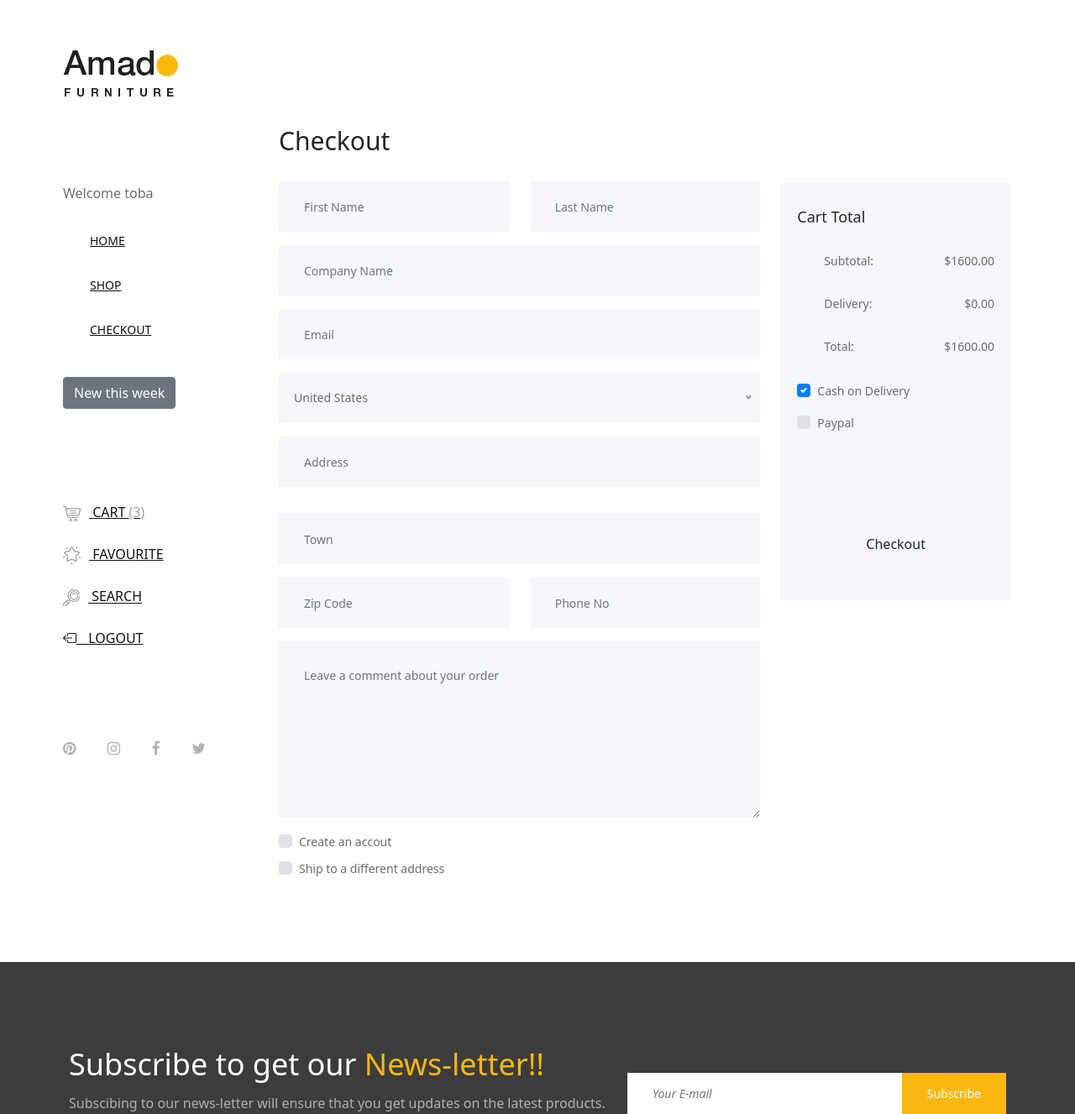
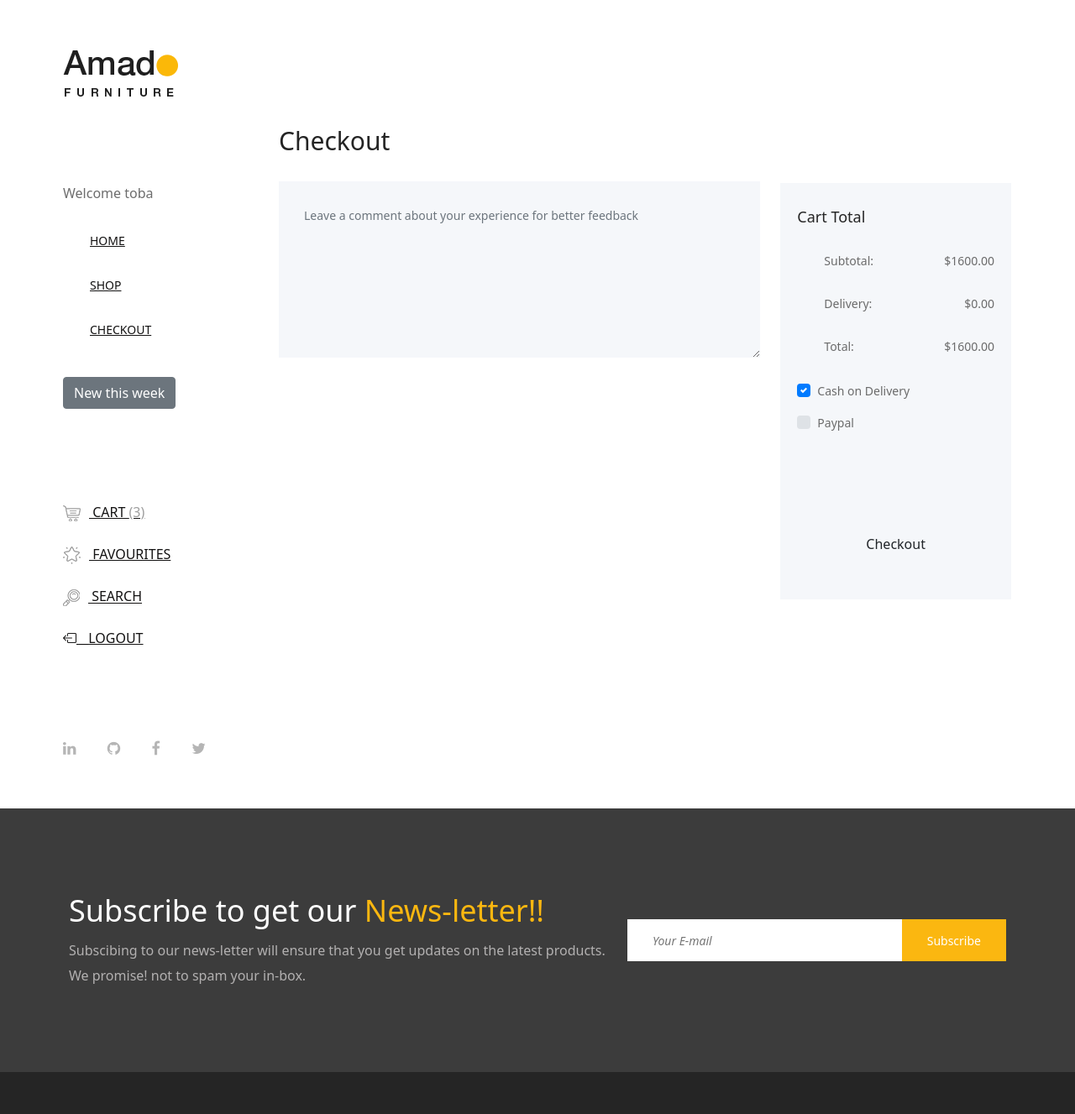
Before and after one commit to toba-madamori/Ecommerce-Armado, a Django app: page /checkout in a window 1280 px wide. Shown: the top 1327 px of the page at 84% size. Run offline with Django 3.2, Linux system fonts and the light colour scheme; a user stored in the database is signed in; data comes from the database, SQL or seed files in the repository; both versions use the stored data as it was after the commit; style sheets or scripts are compiled from the project's sources; some libraries are stand-ins or nearby versions.

Commit message:
added the social media links, fixed the add to favorites page with the prequisite favorite model and views, tweaked the checkout page a little

```diff
--- a/main/admin.py
+++ b/main/admin.py
@@ -1,7 +1,8 @@
 from django.contrib import admin
-from .models import Cart, Product, User
+from .models import Cart, Product, User, Favorites
 
 # Register your models here.
 
 admin.site.register(Product)
 admin.site.register(Cart)
+admin.site.register(Favorites)
--- a/main/models.py
+++ b/main/models.py
@@ -35,3 +35,12 @@ class Cart(models.Model):
 
     def __str__(self) -> str:
         return self.product.name
+
+
+class Favorites(models.Model):
+    user = models.ForeignKey(User, on_delete=models.CASCADE)
+    product = models.ForeignKey(Product, on_delete=models.CASCADE)
+    date = models.DateTimeField(auto_now_add=True)
+
+    def __str__(self) -> str:
+        return self.product.name
--- a/main/templates/main/base.html
+++ b/main/templates/main/base.html
@@ -104,7 +104,7 @@
             <div class="cart-fav-search mb-100">
                 {% if user.is_authenticated %}
                 <a href="{% url 'cart' %}" class="cart-nav"><img src="{% static 'main/img/core-img/cart.png' %}" alt=""> Cart <span>({{ total_no_of_products }})</span></a>
-                <a href="#" class="fav-nav"><img src="{% static 'main/img/core-img/favorites.png' %}" alt=""> Favourite</a>
+                <a href="{% url 'favorites' %}" class="fav-nav"><img src="{% static 'main/img/core-img/favorites.png' %}" alt=""> Favourites</a>
                 {% endif %}
 
                 <a href="#" class="search-nav"><img src="{% static 'main/img/core-img/search.png' %}" alt=""> Search</a>
@@ -115,10 +115,10 @@
             </div>
             <!-- Social Button -->
             <div class="social-info d-flex justify-content-between">
-                <a href="#"><i class="fa fa-pinterest" aria-hidden="true"></i></a>
-                <a href="#"><i class="fa fa-instagram" aria-hidden="true"></i></a>
+                <a href="https://linkedin.com/in/oloruntoba-madamori"><i class="fa fa-linkedin" aria-hidden="true"></i></a>
+                <a href="https://github.com/toba-madamori"><i class="fa fa-github" aria-hidden="true"></i></a>
                 <a href="#"><i class="fa fa-facebook" aria-hidden="true"></i></a>
-                <a href="#"><i class="fa fa-twitter" aria-hidden="true"></i></a>
+                <a href="https://twitter.com/TobaMadamori"><i class="fa fa-twitter" aria-hidden="true"></i></a>
             </div>
         </header>
         <!-- Header Area End -->
--- a/main/templates/main/checkout.html
+++ b/main/templates/main/checkout.html
@@ -17,55 +17,8 @@
 
                             <form action="#" method="post">
                                 <div class="row">
-                                    <div class="col-md-6 mb-3">
-                                        <input type="text" class="form-control" id="first_name" value="" placeholder="First Name" required>
-                                    </div>
-                                    <div class="col-md-6 mb-3">
-                                        <input type="text" class="form-control" id="last_name" value="" placeholder="Last Name" required>
-                                    </div>
                                     <div class="col-12 mb-3">
-                                        <input type="text" class="form-control" id="company" placeholder="Company Name" value="">
-                                    </div>
-                                    <div class="col-12 mb-3">
-                                        <input type="email" class="form-control" id="email" placeholder="Email" value="">
-                                    </div>
-                                    <div class="col-12 mb-3">
-                                        <select class="w-100" id="country">
-                                        <option value="usa">United States</option>
-                                        <option value="uk">United Kingdom</option>
-                                        <option value="ger">Germany</option>
-                                        <option value="fra">France</option>
-                                        <option value="ind">India</option>
-                                        <option value="aus">Australia</option>
-                                        <option value="bra">Brazil</option>
-                                        <option value="cana">Canada</option>
-                                    </select>
-                                    </div>
-                                    <div class="col-12 mb-3">
-                                        <input type="text" class="form-control mb-3" id="street_address" placeholder="Address" value="">
-                                    </div>
-                                    <div class="col-12 mb-3">
-                                        <input type="text" class="form-control" id="city" placeholder="Town" value="">
-                                    </div>
-                                    <div class="col-md-6 mb-3">
-                                        <input type="text" class="form-control" id="zipCode" placeholder="Zip Code" value="">
-                                    </div>
-                                    <div class="col-md-6 mb-3">
-                                        <input type="number" class="form-control" id="phone_number" min="0" placeholder="Phone No" value="">
-                                    </div>
-                                    <div class="col-12 mb-3">
-                                        <textarea name="comment" class="form-control w-100" id="comment" cols="30" rows="10" placeholder="Leave a comment about your order"></textarea>
-                                    </div>
-
-                                    <div class="col-12">
-                                        <div class="custom-control custom-checkbox d-block mb-2">
-                                            <input type="checkbox" class="custom-control-input" id="customCheck2">
-                                            <label class="custom-control-label" for="customCheck2">Create an accout</label>
-                                        </div>
-                                        <div class="custom-control custom-checkbox d-block">
-                                            <input type="checkbox" class="custom-control-input" id="customCheck3">
-                                            <label class="custom-control-label" for="customCheck3">Ship to a different address</label>
-                                        </div>
+                                        <textarea name="comment" class="form-control w-100" id="comment" cols="30" rows="30" placeholder="Leave a comment about your experience for better feedback"></textarea>
                                     </div>
                                 </div>
                             </form>
--- a/main/templates/main/shop.html
+++ b/main/templates/main/shop.html
@@ -66,7 +66,11 @@
                                 <!-- Ratings & Cart -->
                                 <div class="ratings-cart text-right">
                                     <div class="ratings">
-                                        <i class="fa fa-star" aria-hidden="true"></i>
+                                        <form action="{% url 'add_favorites' product.pk %}" method="post">
+                                            {% csrf_token %}
+                                            {{ form }}
+                                            <button type="submit" data-toggle="tooltip" data-placement="left" title="Add to Favorites"><i class="fa fa-star" aria-hidden="true"></i></button>
+                                        </form>
                                     </div>
                                     <div class="cart">
                                         <a href="{% url 'product_detail' product.pk %}" data-toggle="tooltip" data-placement="left" title="Add to Cart"><i class="bi bi-cart-plus" style="font-size: 2rem; color: black;"></i></a>
--- a/main/urls.py
+++ b/main/urls.py
@@ -1,5 +1,5 @@
 from django.urls import path
-from .views import IndexView, ShopView, CategoryView, ProductDetailView, AddToCartView, CartView, AddToCartFromCartPage, RemoveFromCartFromCartPage, CheckoutView, SearchView
+from .views import IndexView, ShopView, CategoryView, ProductDetailView, AddToCartView, CartView, AddToCartFromCartPage, RemoveFromCartFromCartPage, CheckoutView, SearchView, FavoritesView, FavoritesPageView
 
 urlpatterns = [
     path('',IndexView.as_view(), name='index'),
@@ -12,4 +12,6 @@ urlpatterns = [
     path('remove/cart/<int:pk>', RemoveFromCartFromCartPage.as_view(), name='remove_cart'),
     path('checkout', CheckoutView.as_view(), name='checkout'),
     path('search', SearchView.as_view(), name='search'),
+    path('favorites/<int:pk>', FavoritesView.as_view(), name='add_favorites'),
+    path('favorites/list', FavoritesPageView.as_view(), name='favorites'),
 ]
--- a/main/views.py
+++ b/main/views.py
@@ -4,10 +4,10 @@ from django.contrib import messages
 from django.http.response import HttpResponse, HttpResponseRedirect
 from django.shortcuts import get_object_or_404, redirect, render
 from django.views import View
-from .models import Product, Cart
+from .models import Product, Cart, Favorites
 from django.contrib.auth.mixins import LoginRequiredMixin
 from django.core.paginator import Paginator
-from .forms import AddToCartForm
+from .forms import AddToCartForm, AddToFavortitesForm
 from django.db.models import QuerySet, query
 from django.contrib.auth.models import AnonymousUser
 
@@ -203,3 +203,30 @@ class SearchView(View):
         else:
             messages.info(request, 'This product is not available now, please check on a later date, thank you.')
             return redirect('index')
+
+class FavoritesView(LoginRequiredMixin,View):
+    redirect_field_name = 'redirect_to'
+    def post(self, request, pk, *args, **kwargs):
+        form = AddToFavortitesForm(request.POST)
+
+        if form.is_valid:
+            favorites_data = form.save(commit=False)
+            favorites_data.user = request.user
+            favorites_data.product = Product.objects.get(id=pk)
+            favorites_data.save()
+
+        return redirect('shop')
+
+
+class FavoritesPageView(View):
+    def get(self, request, *args, **kwargs):
+        favorites = Favorites.objects.filter(user = request.user)
+
+        cart_objects = Cart.objects.filter(user = request.user)
+        total_no_of_products = cart_objects.count()
+
+        context = {
+            'favorites': favorites,
+            'total_no_of_products': total_no_of_products,
+        }
+        return render(request, 'main/favorites.html', context)
```
Also changed, not shown: main/forms.py (+6 -1 lines), main/templates/main/favorites.html (added, +35 -0 lines), db.sqlite3, main/migrations/0006_favorites.py (added), main/migrations/0007_alter_favorites_product.py (added), main/migrations/0008_alter_favorites_product.py (added).
